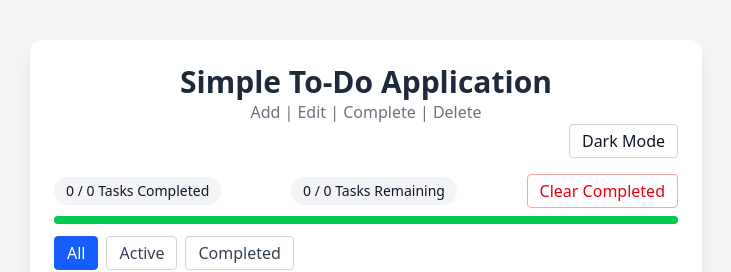
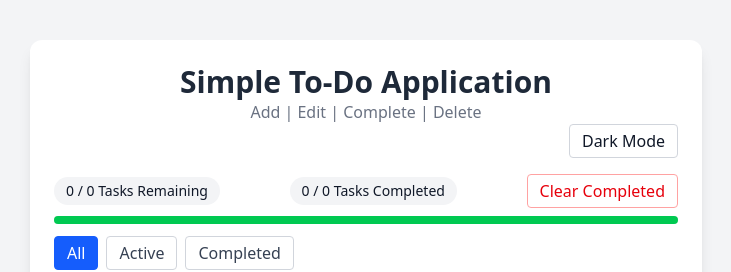
Before and after one commit to GuduruVinay/To-Do-List-Application, a React (Vite) app: page / in a window 1280 px wide. Shown: the top 272 px of the page, without its empty margins (274-1005 px from the left). Built offline with nearby package versions, Linux system fonts and the light colour scheme.

Commit message:
Updated README file

```diff
--- a/index.html
+++ b/index.html
@@ -2,7 +2,7 @@
 <html lang="en" class="dark">
   <head>
     <meta charset="UTF-8" />
-    <link rel="icon" type="image/svg+xml" href="/vite.svg" />
+    <link rel="icon" type="image/svg+xml" href="/src/assets/todo.svg" />
     <meta name="viewport" content="width=device-width, initial-scale=1.0" />
     <title>To-Do List Application</title>
   </head>
--- a/src/App.jsx
+++ b/src/App.jsx
@@ -97,10 +97,10 @@
           </div>
           <div className="flex justify-between items-center mt-4">
             <span className="text-sm bg-gray-100 dark:bg-gray-700 dark:text-gray-200 px-3 py-1 rounded-full">
-              {todos.length - todos.filter((t) => !t.completed).length} / {todos.length} Tasks Completed
+              {todos.filter((t) => !t.completed).length} / {todos.length} Tasks Remaining
             </span>
             <span className="text-sm bg-gray-100 dark:bg-gray-700 dark:text-gray-200 px-3 py-1 rounded-full">
-              {todos.filter((t) => !t.completed).length} / {todos.length} Tasks Remaining
+              {todos.length - todos.filter((t) => !t.completed).length} / {todos.length} Tasks Completed
             </span>
             <button
               onClick={handleClearCompleted}
```
Also changed, not shown: 1 other file (tests, documents, lock files or other folders).
